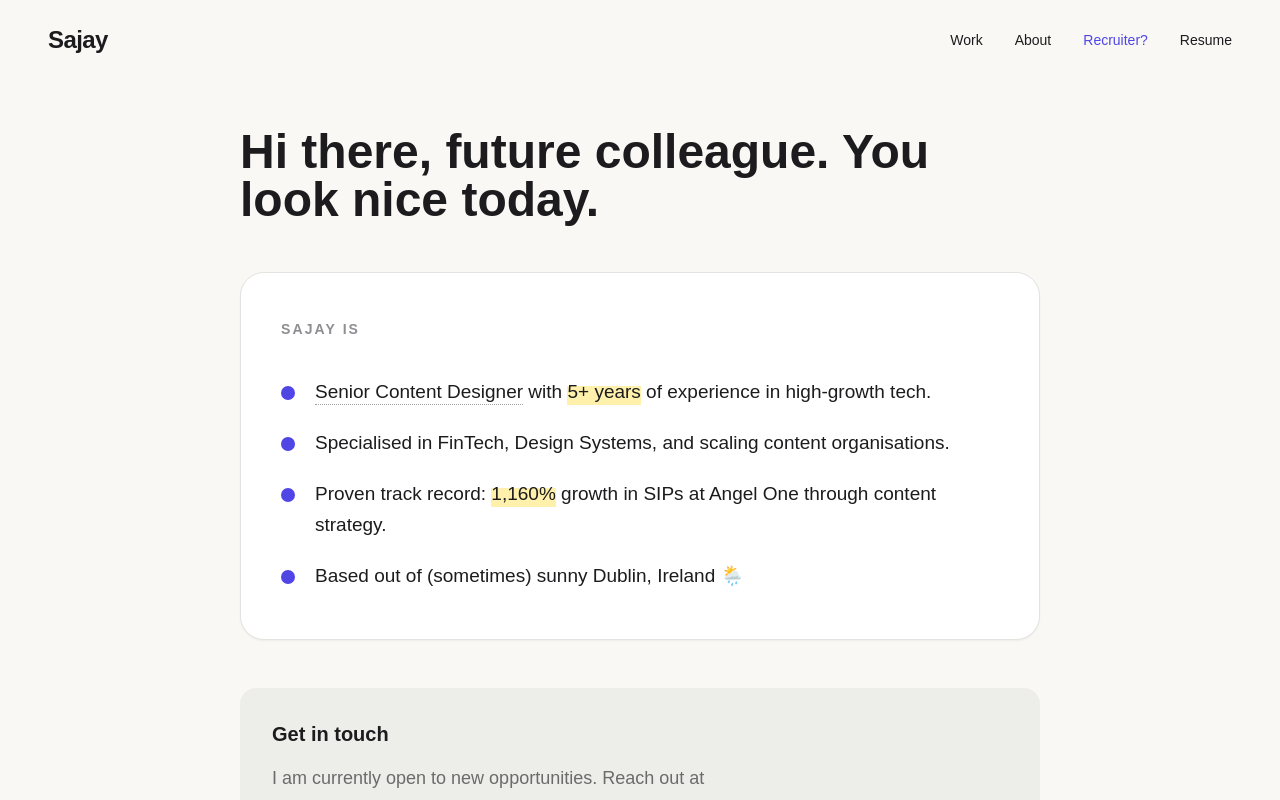
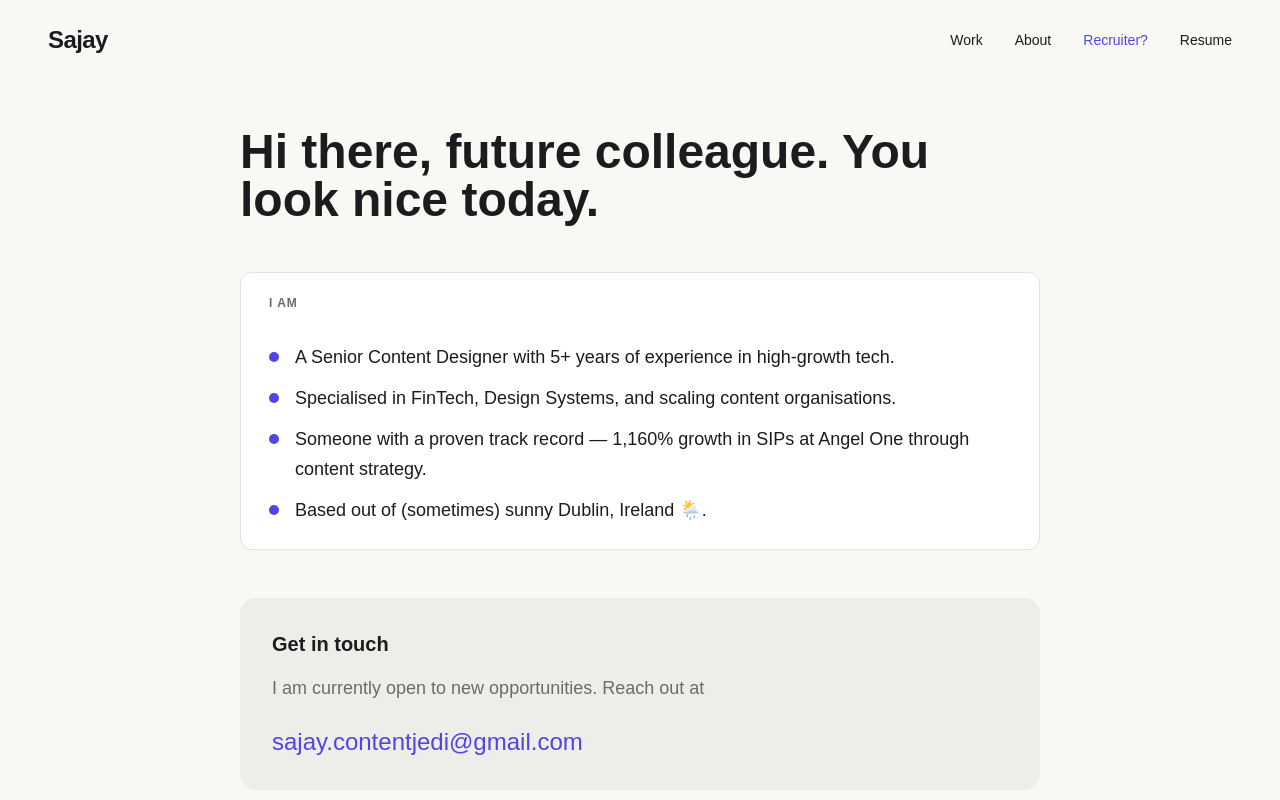
Before and after one commit to SajayCD/contentdesign2026, a React (Vite) app: page /recruiter in a window 1280 px wide. Shown: the top 800 px of the page. Built offline with nearby package versions, Linux system fonts and the light colour scheme; a web font is replaced by a local one.

Commit message:
Reverted all changes back to version 1d09f8bfcdb71fbded43c8a4fd31ee1854ceae33

```diff
--- a/src/pages/Recruiter.tsx
+++ b/src/pages/Recruiter.tsx
@@ -6,7 +6,6 @@ import Navbar from '@/components/layout/Navbar';
 import Footer from '@/components/layout/Footer';
 import { motion } from 'framer-motion';
 import { FileText, Linkedin, Mail } from 'lucide-react';
-import Highlighter from '@/components/ui/Highlighter';
 
 const Recruiter = () => {
   return (
@@ -25,38 +24,31 @@ const Recruiter = () => {
             </h1>
 
             {/* I AM Section */}
-            <div className="bg-white border border-[#E4E3DF] rounded-[24px] px-[40px] py-[48px] mb-12 shadow-sm">
+            <div className="bg-white border border-[#E4E3DF] rounded-[12px] px-[28px] py-[24px] mb-12">
               <h2
-                className="text-[14px] uppercase tracking-[0.15em] text-[#8E8E93] mb-10"
+                className="text-[12px] uppercase tracking-[0.08em] text-[#6B6B6B] mb-8"
                 style={{
                   fontFamily: 'var(--font-body)',
-                  fontWeight: '900'
+                  fontWeight: '700'
                 }}
               >
-                SAJAY IS
+                I AM
               </h2>
-              <div className="flex flex-col" style={{ gap: '20px' }}>
-                <div className="flex items-start gap-5 text-[19px] leading-relaxed text-[#1C1C1E]">
-                  <div className="w-[14px] h-[14px] rounded-full bg-[#4F46E5] shrink-0 mt-[9px]" />
-                  <span>
-                    <span className="border-b border-dotted border-[#1C1C1E]/40 pb-0.5">Senior Content Designer</span> with <Highlighter>5+ years</Highlighter> of experience in high-growth tech.
-                  </span>
-                </div>
-
-                <div className="flex items-start gap-5 text-[19px] leading-relaxed text-[#1C1C1E]">
-                  <div className="w-[14px] h-[14px] rounded-full bg-[#4F46E5] shrink-0 mt-[9px]" />
-                  <span>Specialised in FinTech, Design Systems, and scaling content organisations.</span>
-                </div>
-
-                <div className="flex items-start gap-5 text-[19px] leading-relaxed text-[#1C1C1E]">
-                  <div className="w-[14px] h-[14px] rounded-full bg-[#4F46E5] shrink-0 mt-[9px]" />
-                  <span>Proven track record: <Highlighter>1,160%</Highlighter> growth in SIPs at Angel One through content strategy.</span>
-                </div>
-
-                <div className="flex items-start gap-5 text-[19px] leading-relaxed text-[#1C1C1E]">
-                  <div className="w-[14px] h-[14px] rounded-full bg-[#4F46E5] shrink-0 mt-[9px]" />
-                  <span>Based out of (sometimes) sunny Dublin, Ireland 🌦️</span>
-                </div>
+              <div className="flex flex-col" style={{ gap: '12px' }}>
+                {[
+                  "A Senior Content Designer with 5+ years of experience in high-growth tech.",
+                  "Specialised in FinTech, Design Systems, and scaling content organisations.",
+                  "Someone with a proven track record — 1,160% growth in SIPs at Angel One through content strategy.",
+                  "Based out of (sometimes) sunny Dublin, Ireland 🌦️."
+                ].map((text, i) => (
+                  <div key={i} className="flex items-start gap-4 text-lg leading-relaxed">
+                    <div
+                      className="w-[10px] h-[10px] rounded-full bg-[#4F46E5] shrink-0"
+                      style={{ marginTop: '9px' }}
+                    />
+                    <span>{text}</span>
+                  </div>
+                ))}
               </div>
             </div>
 
```
